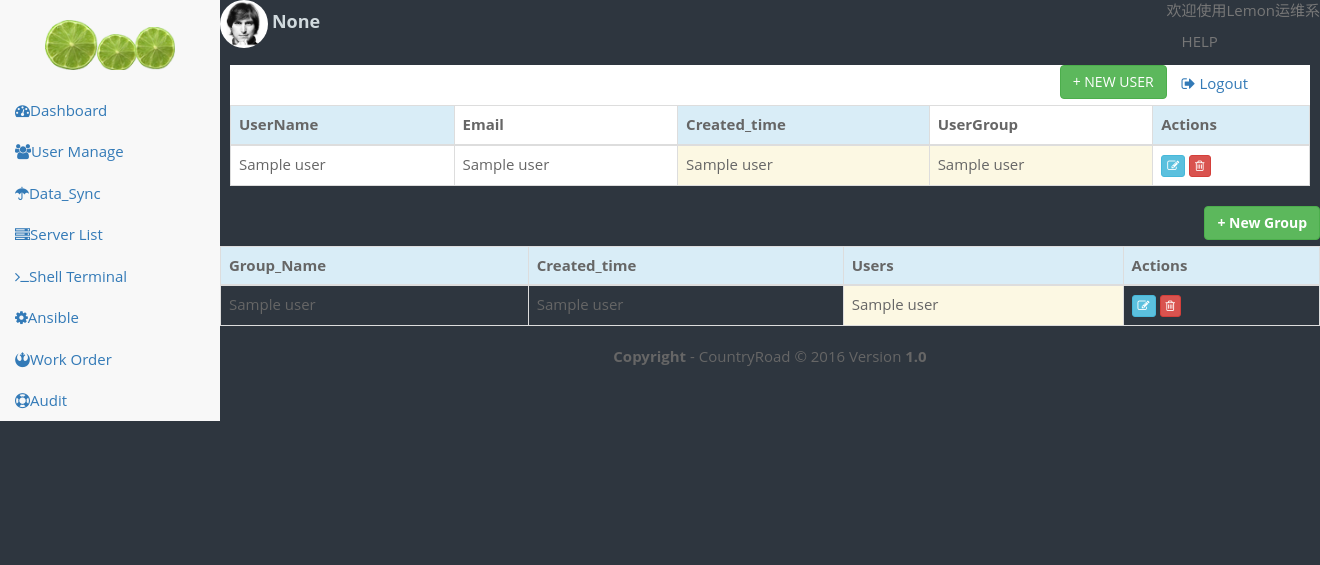
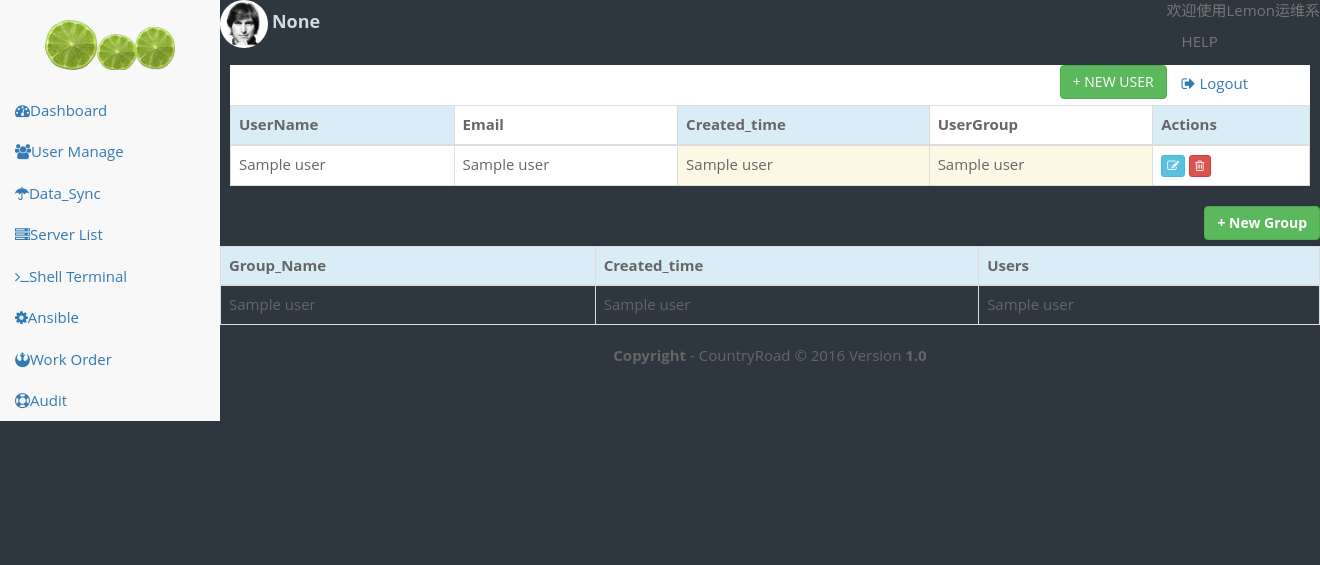
Before and after one commit to ljjsys/Lemon_flask, a Flask app: template lemon_master/app/templates/user/user_manage.html in a window 1320 px wide; the page is wider, and only the part inside the window is pictured. Shown: the top 565 px of that part. Run offline with Flask 2, Linux system fonts and the light colour scheme; the template is opened without the code that fills it: most values are stand-ins (such as "Sample title", 1, 10 or a date in 2020); some libraries are stand-ins or nearby versions.

```diff
--- a/lemon_master/app/templates/user/user_groups.html
+++ b/lemon_master/app/templates/user/user_groups.html
@@ -8,7 +8,6 @@
                     <th class="info">Group_Name</th>
                     <th class="info">Created_time</th>
                     <th class="info">Users</th>
-                    <th class="info">Actions</th>
                 </tr>
             </thead>
             <tbody id="user_tb">
@@ -16,15 +15,7 @@
                     <tr class="server_tr">
                         <td class="center">{{ user[1] }}</td>
                         <td class="center">{{ user[3] }}</td>
-                        <td class="center warning">{{ user[3] }}</td>
-                        <td class="center">
-                            <button  data-id={{ user[0] }} type="button" class="btn btn-info btn-xs" onclick="Edit(this)">
-                                <i class="fa fa-pencil-square-o"></i>
-                            </button>
-                            <button  data-id={{ user[0] }} type="button" class="btn btn-danger btn-xs" onclick="Delete(this)">
-                                <i class="fa fa-trash-o"></i>
-                            </button>
-                        </td>
+                        <td class="center">{{ user[3] }}</td>
                     </tr>
                 {% endfor %}
             </tbody>
```
